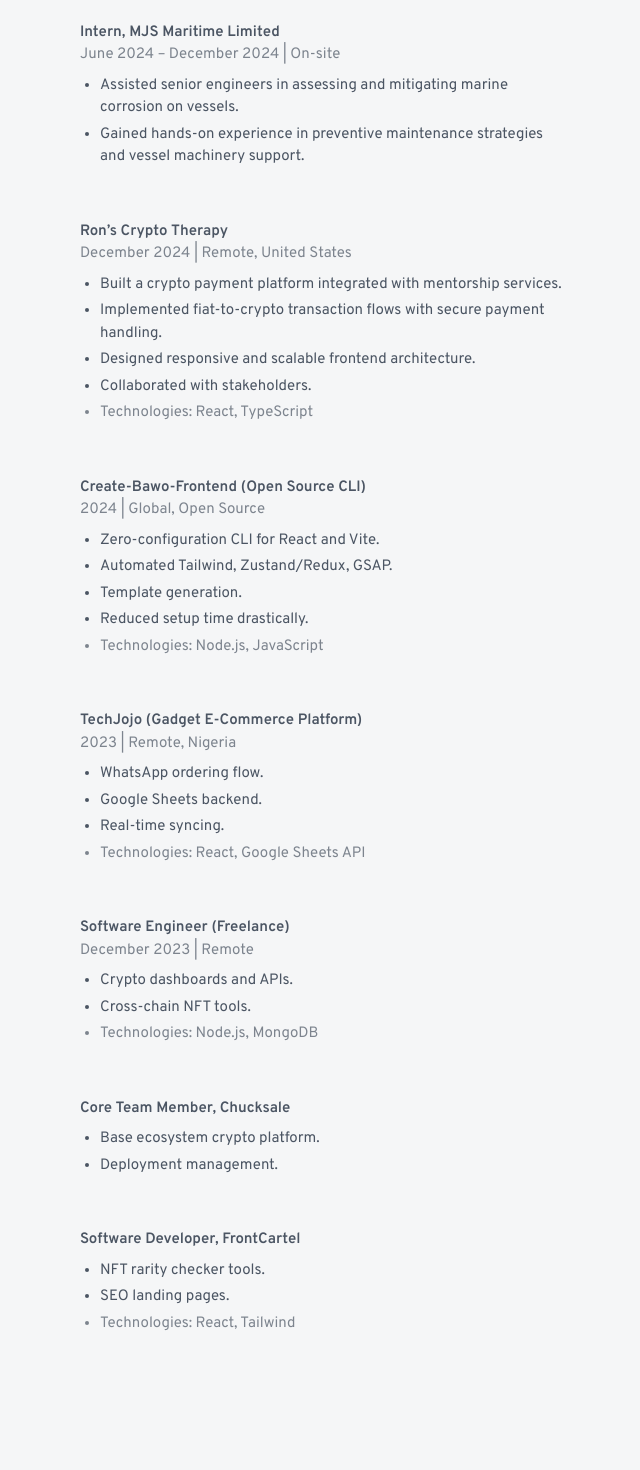
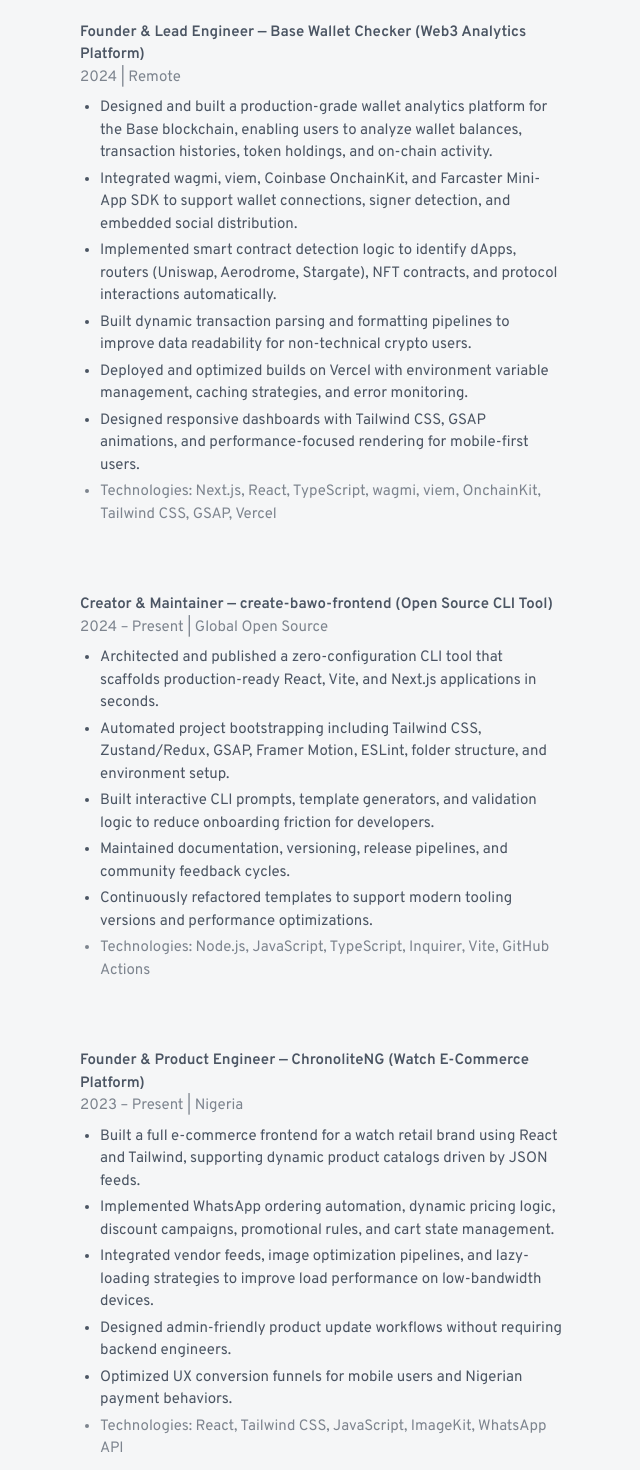
Before and after one commit to Joebakid/Porfolio-Redesign, a React (Vite) app: page /resume in a window 1280 px wide. Shown: the part 840-2310 px from the top of the page, without its empty margins (318-958 px from the left). Built offline with nearby package versions, Linux system fonts and the light colour scheme.

Commit message:
resume updated

```diff
--- a/src/components/landing page/Resume.jsx
+++ b/src/components/landing page/Resume.jsx
@@ -80,93 +80,217 @@
           </section>
 
           {/* Experience */}
+        {/* Experience */}
 <section>
   <h2 className="text-[16px] font-extrabold uppercase md:text-xl py-3.5 px-3.5">
     Professional Experience
   </h2>
 
-            <div className="mt-4 space-y-6 text-[14px] md:text-[15px]">
+  <div className="mt-4 space-y-10 text-[14px] md:text-[15px]">
 
-              {/* MJS Maritime */}
+    {/* Base Wallet Checker */}
     <div className="py-3.5 px-3.5">
-                <p className="font-semibold">Intern, MJS Maritime Limited</p>
-                <p className="opacity-70">June 2024 – December 2024 | On-site</p>
+      <p className="font-semibold">
+        Founder & Lead Engineer — Base Wallet Checker (Web3 Analytics Platform)
+      </p>
+      <p className="opacity-70">2024 | Remote</p>
       <ul className="list-disc pl-5 mt-2 space-y-1">
-                  <li>Assisted senior engineers in assessing and mitigating marine corrosion on vessels.</li>
-                  <li>Gained hands-on experience in preventive maintenance strategies and vessel machinery support.</li>
+        <li>
+          Designed and built a production-grade wallet analytics platform for the Base blockchain,
+          enabling users to analyze wallet balances, transaction histories, token holdings, and on-chain activity.
+        </li>
+        <li>
+          Integrated wagmi, viem, Coinbase OnchainKit, and Farcaster Mini-App SDK to support wallet
+          connections, signer detection, and embedded social distribution.
+        </li>
+        <li>
+          Implemented smart contract detection logic to identify dApps, routers
+          (Uniswap, Aerodrome, Stargate), NFT contracts, and protocol interactions automatically.
+        </li>
+        <li>
+          Built dynamic transaction parsing and formatting pipelines to improve data readability for
+          non-technical crypto users.
+        </li>
+        <li>
+          Deployed and optimized builds on Vercel with environment variable management,
+          caching strategies, and error monitoring.
+        </li>
+        <li>
+          Designed responsive dashboards with Tailwind CSS, GSAP animations,
+          and performance-focused rendering for mobile-first users.
+        </li>
+        <li className="opacity-70">
+          Technologies: Next.js, React, TypeScript, wagmi, viem, OnchainKit, Tailwind CSS, GSAP, Vercel
+        </li>
+      </ul>
+    </div>
+
+    {/* Create Bawo Frontend */}
+    <div className="py-3.5 px-3.5">
+      <p className="font-semibold">
+        Creator & Maintainer — create-bawo-frontend (Open Source CLI Tool)
+      </p>
+      <p className="opacity-70">2024 – Present | Global Open Source</p>
+      <ul className="list-disc pl-5 mt-2 space-y-1">
+        <li>
+          Architected and published a zero-configuration CLI tool that scaffolds production-ready
+          React, Vite, and Next.js applications in seconds.
+        </li>
+        <li>
+          Automated project bootstrapping including Tailwind CSS, Zustand/Redux,
+          GSAP, Framer Motion, ESLint, folder structure, and environment setup.
+        </li>
+        <li>
+          Built interactive CLI prompts, template generators, and validation logic
+          to reduce onboarding friction for developers.
+        </li>
+        <li>
+          Maintained documentation, versioning, release pipelines, and community feedback cycles.
+        </li>
+        <li>
+          Continuously refactored templates to support modern tooling versions and performance optimizations.
+        </li>
+        <li className="opacity-70">
+          Technologies: Node.js, JavaScript, TypeScript, Inquirer, Vite, GitHub Actions
+        </li>
+      </ul>
+    </div>
+
+    {/* ChronoliteNG */}
+    <div className="py-3.5 px-3.5">
+      <p className="font-semibold">
+        Founder & Product Engineer — ChronoliteNG (Watch E-Commerce Platform)
+      </p>
+      <p className="opacity-70">2023 – Present | Nigeria</p>
+      <ul className="list-disc pl-5 mt-2 space-y-1">
+        <li>
+          Built a full e-commerce frontend for a watch retail brand using React and Tailwind,
+          supporting dynamic product catalogs driven by JSON feeds.
+        </li>
+        <li>
+          Implemented WhatsApp ordering automation, dynamic pricing logic,
+          discount campaigns, promotional rules, and cart state management.
+        </li>
+        <li>
+          Integrated vendor feeds, image optimization pipelines, and lazy-loading
+          strategies to improve load performance on low-bandwidth devices.
+        </li>
+        <li>
+          Designed admin-friendly product update workflows without requiring backend engineers.
+        </li>
+        <li>
+          Optimized UX conversion funnels for mobile users and Nigerian payment behaviors.
+        </li>
+        <li className="opacity-70">
+          Technologies: React, Tailwind CSS, JavaScript, ImageKit, WhatsApp API
+        </li>
+      </ul>
+    </div>
+
+    {/* TechJojo */}
+    <div className="py-3.5 px-3.5">
+      <p className="font-semibold">
+       Frontend Engineer — TechJojo (Gadget Commerce Platform)
+      </p>
+      <p className="opacity-70">2025 | Lagos, Nigeria</p>
+      <ul className="list-disc pl-5 mt-2 space-y-1">
+        <li>
+          Built a lightweight commerce platform powered by Google Sheets as a live backend database.
+        </li>
+        <li>
+          Implemented real-time inventory syncing, product updates,
+          and WhatsApp checkout flows.
+        </li>
+        <li>
+          Reduced operational overhead by eliminating the need for traditional backend infrastructure.
+        </li>
+        <li className="opacity-70">
+          Technologies: React, Google Sheets API, JavaScript
+        </li>
       </ul>
     </div>
 
     {/* Ron */}
     <div className="py-3.5 px-3.5">
-                <p className="font-semibold">Ron’s Crypto Therapy</p>
-                <p className="opacity-70">December 2024 | Remote, United States</p>
+      <p className="font-semibold">
+        Frontend Engineer — Ron’s Crypto Therapy (Fintech Platform)
+      </p>
+      <p className="opacity-70">Dec 2024 | Remote, United States</p>
       <ul className="list-disc pl-5 mt-2 space-y-1">
-                  <li>Built a crypto payment platform integrated with mentorship services.</li>
-                  <li>Implemented fiat-to-crypto transaction flows with secure payment handling.</li>
-                  <li>Designed responsive and scalable frontend architecture.</li>
-                  <li>Collaborated with stakeholders.</li>
-                  <li className="opacity-70">Technologies: React, TypeScript</li>
+        <li>
+          Developed a crypto payment interface integrated with mentorship services and digital product access.
+        </li>
+        <li>
+          Implemented secure fiat-to-crypto transaction flows and wallet integrations.
+        </li>
+        <li>
+          Designed responsive UI architecture with scalable component systems.
+        </li>
+        <li>
+          Collaborated directly with business stakeholders to translate product requirements into features.
+        </li>
+        <li className="opacity-70">
+          Technologies: React, TypeScript, Web3 APIs
+        </li>
       </ul>
     </div>
 
-              {/* Create Bawo */}
+    {/* Engineering Project */}
     <div className="py-3.5 px-3.5">
-                <p className="font-semibold">Create-Bawo-Frontend (Open Source CLI)</p>
-                <p className="opacity-70">2024 | Global, Open Source</p>
+      <p className="font-semibold">
+        Lead Design Engineer — MV Blue Ocean Water Hyacinth Harvester (Academic Engineering Project)
+      </p>
+      <p className="opacity-70">2025 Oct – 2026 Jan | Nigeria</p>
       <ul className="list-disc pl-5 mt-2 space-y-1">
-                  <li>Zero-configuration CLI for React and Vite.</li>
-                  <li>Automated Tailwind, Zustand/Redux, GSAP.</li>
-                  <li>Template generation.</li>
-                  <li>Reduced setup time drastically.</li>
-                  <li className="opacity-70">Technologies: Node.js, JavaScript</li>
-                </ul>
-              </div>
-
-              {/* TechJojo */}
-              <div className="py-3.5 px-3.5">
-                <p className="font-semibold">TechJojo (Gadget E-Commerce Platform)</p>
-                <p className="opacity-70">2023 | Remote, Nigeria</p>
-                <ul className="list-disc pl-5 mt-2 space-y-1">
-                  <li>WhatsApp ordering flow.</li>
-                  <li>Google Sheets backend.</li>
-                  <li>Real-time syncing.</li>
-                  <li className="opacity-70">Technologies: React, Google Sheets API</li>
+        <li>
+          Led the conveyor system design subgroup responsible for biomass intake,
+          transport efficiency, and clog resistance.
+        </li>
+        <li>
+          Conducted CAD modelling using SolidWorks and AutoCAD to design conveyor geometry,
+          roller alignment, structural supports, and motion studies.
+        </li>
+        <li>
+          Performed mechanical calculations including belt tension, load distribution,
+          shaft sizing, bearing selection, and power transmission analysis.
+        </li>
+        <li>
+          Integrated safety, manufacturability, and Nigerian maritime compliance considerations.
+        </li>
+        <li>
+          Produced structured technical documentation, drawings, and validation reports.
+        </li>
+        <li className="opacity-70">
+          Technologies: SolidWorks, AutoCAD, Mechanical Analysis, Technical Documentation
+        </li>
       </ul>
     </div>
 
     {/* Freelance */}
     <div className="py-3.5 px-3.5">
-                <p className="font-semibold">Software Engineer (Freelance)</p>
-                <p className="opacity-70">December 2023 | Remote</p>
+      <p className="font-semibold">
+        Software Engineer — Freelance
+      </p>
+      <p className="opacity-70">2023  | Remote</p>
       <ul className="list-disc pl-5 mt-2 space-y-1">
-                  <li>Crypto dashboards and APIs.</li>
-                  <li>Cross-chain NFT tools.</li>
-                  <li className="opacity-70">Technologies: Node.js, MongoDB</li>
-                </ul>
-              </div>
-
-              {/* Chucksale */}
-              <div className="py-3.5 px-3.5">
-                <p className="font-semibold">Core Team Member, Chucksale</p>
-                <ul className="list-disc pl-5 mt-2 space-y-1">
-                  <li>Base ecosystem crypto platform.</li>
-                  <li>Deployment management.</li>
-                </ul>
-              </div>
-
-              {/* FrontCartel */}
-              <div className="py-3.5 px-3.5">
-                <p className="font-semibold">Software Developer, FrontCartel</p>
-                <ul className="list-disc pl-5 mt-2 space-y-1">
-                  <li>NFT rarity checker tools.</li>
-                  <li>SEO landing pages.</li>
-                  <li className="opacity-70">Technologies: React, Tailwind</li>
+        <li>
+          Built crypto dashboards, wallet tools, NFT utilities, landing pages, and internal admin tools.
+        </li>
+        <li>
+          Developed APIs, authentication flows, and database schemas for client projects.
+        </li>
+        <li>
+          Assisted startups with deployment pipelines, bug fixing, optimization, and scalability.
+        </li>
+        <li className="opacity-70">
+          Technologies: Node.js, MongoDB, React, REST APIs
+        </li>
       </ul>
     </div>
 
   </div>
 </section>
+
         </section>
       </div>
     </>
--- a/src/components/landing page/project.jsx
+++ b/src/components/landing page/project.jsx
@@ -1,5 +1,14 @@
 export default function Projects() {
   const projects = [
+    {
+  title: "create-bawo-frontend (CLI Tool)",
+  description:
+    "A zero-configuration command-line tool that scaffolds production-ready React, Vite, and Next.js applications in seconds. Automatically configures Tailwind CSS, Zustand/Redux state management, GSAP and Framer Motion animations, folder structure, linting, and environment setup, significantly reducing developer onboarding and project bootstrap time.",
+  stack: "Node.js, JavaScript, TypeScript, Inquirer, Vite, React, Tailwind CSS",
+  live: "https://create-bawo-frontend.vercel.app/",
+  github: "https://github.com/Joebakid/create-bawo-frontend",
+},
+,
     {
       title: "Tetris Game",
       description:
@@ -25,6 +34,15 @@
       live: "https://pdfhouse.vercel.app/",
       github: "https://github.com/Joebakid/PDFHOUSE",
     },
+    {
+  title: "Base Wallet Checker",
+  description:
+    "A comprehensive on-chain wallet analytics platform for the Base blockchain that allows users to analyze wallet balances, transaction history, token holdings, smart contract interactions, and protocol usage. Features automatic detection of routers, NFTs, dApps, and DeFi activity, with seamless wallet connection and Farcaster Mini-App integration for social distribution.",
+  stack: "Next.js, React, TypeScript, wagmi, viem, Coinbase OnchainKit, Tailwind CSS",
+  live: "https://base-walletchecker.vercel.app/",
+  github: "https://github.com/Joebakid/BaseWalletChecker",
+},
+
     {
       title: "ChronoliteNG",
       description:
```
Lines whose indentation alone changed are shown as unchanged.
